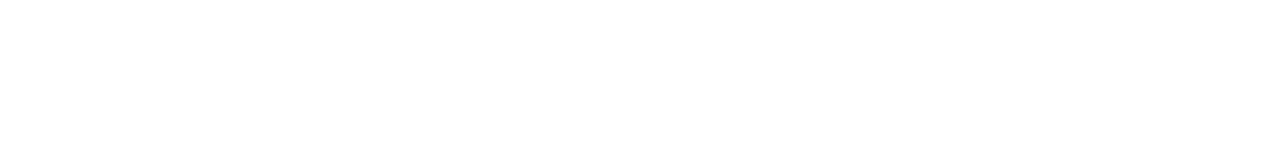
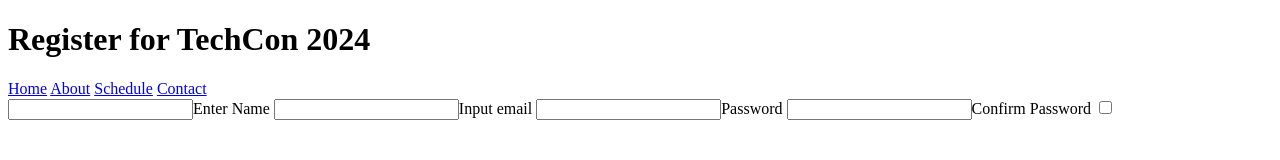
Before and after one commit to Brownskinsandra/TechCon_HTML, a plain HTML site: page techcon_website/register.html in a window 1280 px wide. Drawn offline with Linux system fonts and the light colour scheme.

Commit message:
form added

```diff
--- a/techcon_website/register.html
+++ b/techcon_website/register.html
@@ -0,0 +1,29 @@
+<!DOCTYPE html>
+<html lang="en">
+<head>
+    <meta charset="UTF-8">
+    <meta name="viewport" content="width=device-width, initial-scale=1.0">
+    <title>Document</title>
+</head>
+<body>
+    <header>
+        <h1>Register for TechCon 2024</h1>
+        <nav>
+            <a href="index.html">Home</a>
+            <a href="about.html">About</a>
+            <a href="schedule.html">Schedule</a>
+            <a href="contact.html">Contact</a>
+        </nav>
+    </header>
+    <main>
+        <form action="">
+            <input type="text"><label for="name">Enter Name</label>
+            <input type="email"><label for="email">Input email</label>
+            <input type="password"><label for="password">Password</label>
+            <input type="password"><label for="password">Confirm Password</label>
+            <input type="checkbox">
+
+        </form>
+    </main>
+</body>
+</html>
```
Also changed, not shown: techcon_website/schedule.html (+1 -1 lines).
